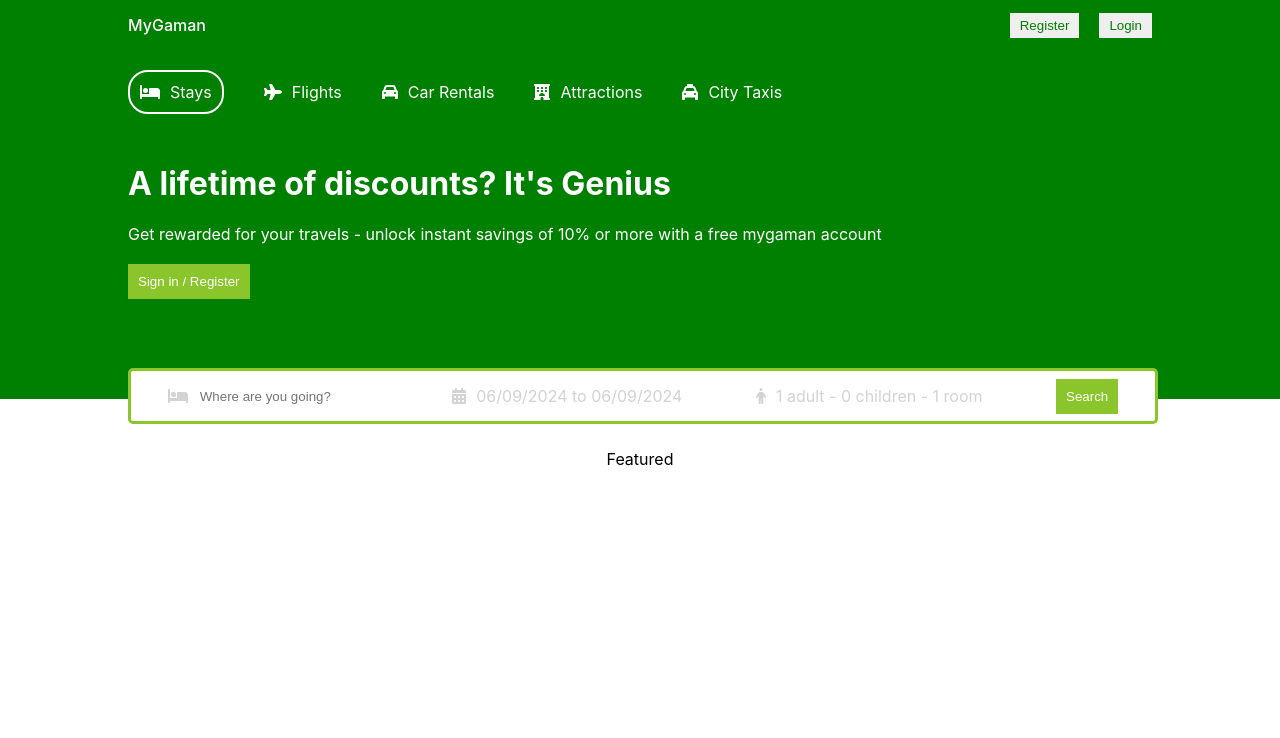
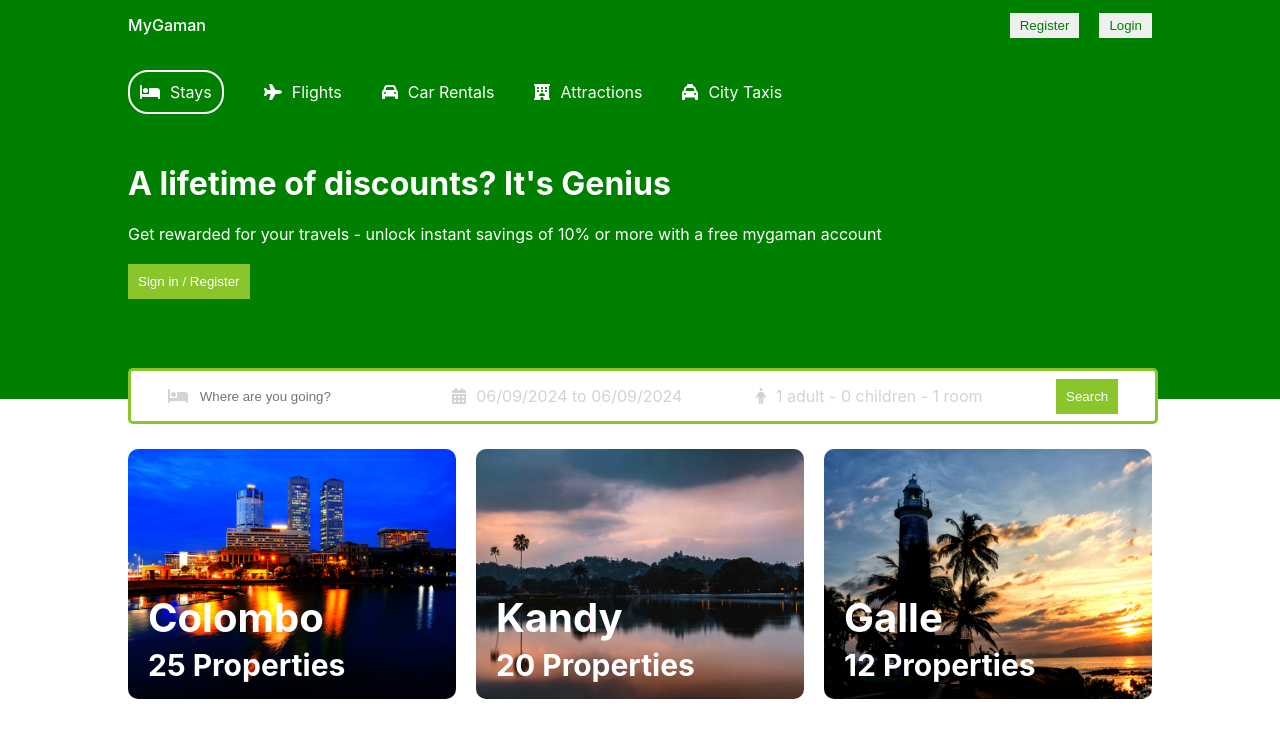
Before and after one commit to tharusha1004/My-Gaman-App, a React (Create React App) app in the folder client/: page /home in a window 1280 px wide. Shown: the top 738 px of the page. Built offline with nearby package versions, Linux system fonts and the light colour scheme.

Commit message:
developed featured component and add to the home page

```diff
--- a/client/src/components/featured/Featured.css
+++ b/client/src/components/featured/Featured.css
@@ -0,0 +1,31 @@
+.featured{
+    width: 100%;
+    max-width: 1024px;
+    display: flex;
+    justify-content: space-between;
+    gap: 20px;
+    z-index: 1;
+}
+
+.featuredItem{
+    position: relative;
+    color: white;
+    border-radius: 10px;
+    overflow: hidden;
+    height: 250px;
+}
+
+.featuredImage{
+    width: 100%;
+    object-fit: cover;
+    height: 250px;
+}
+
+.featuredTitles{
+    position: absolute;
+    bottom: 20px;
+    left: 20px;
+    font-size: 20px;
+    line-height: 20px;
+    margin-bottom: -20px;
+}
--- a/client/src/components/featured/Featured.jsx
+++ b/client/src/components/featured/Featured.jsx
@@ -3,10 +3,37 @@ import React from 'react'
 // import Featured.css
 import '../featured/Featured.css'
 
+//import images
+import Featured001 from '../../assets/featured-001.jpg'
+import Featured002 from '../../assets/featured-002.jpg'
+import Featured003 from '../../assets/featured-003.jpg'
+
 const Featured = () => {
-  return (
-    <div>Featured</div>
-  )
+    return (
+        <div className='featured'>
+            <div className="featuredItem">
+                <img src={Featured001} alt="" className="featuredImage" />
+                <div className="featuredTitles">
+                    <h1>Colombo</h1>
+                    <h2>25 Properties</h2>
+                </div>
+            </div>
+            <div className="featuredItem">
+                <img src={Featured002} alt="" className="featuredImage" />
+                <div className="featuredTitles">
+                    <h1>Kandy</h1>
+                    <h2>20 Properties</h2>
+                </div>
+            </div>
+            <div className="featuredItem">
+                <img src={Featured003} alt="" className="featuredImage" />
+                <div className="featuredTitles">
+                    <h1>Galle</h1>
+                    <h2>12 Properties</h2>
+                </div>
+            </div>
+        </div>
+    )
 }
 
 export default Featured
```
